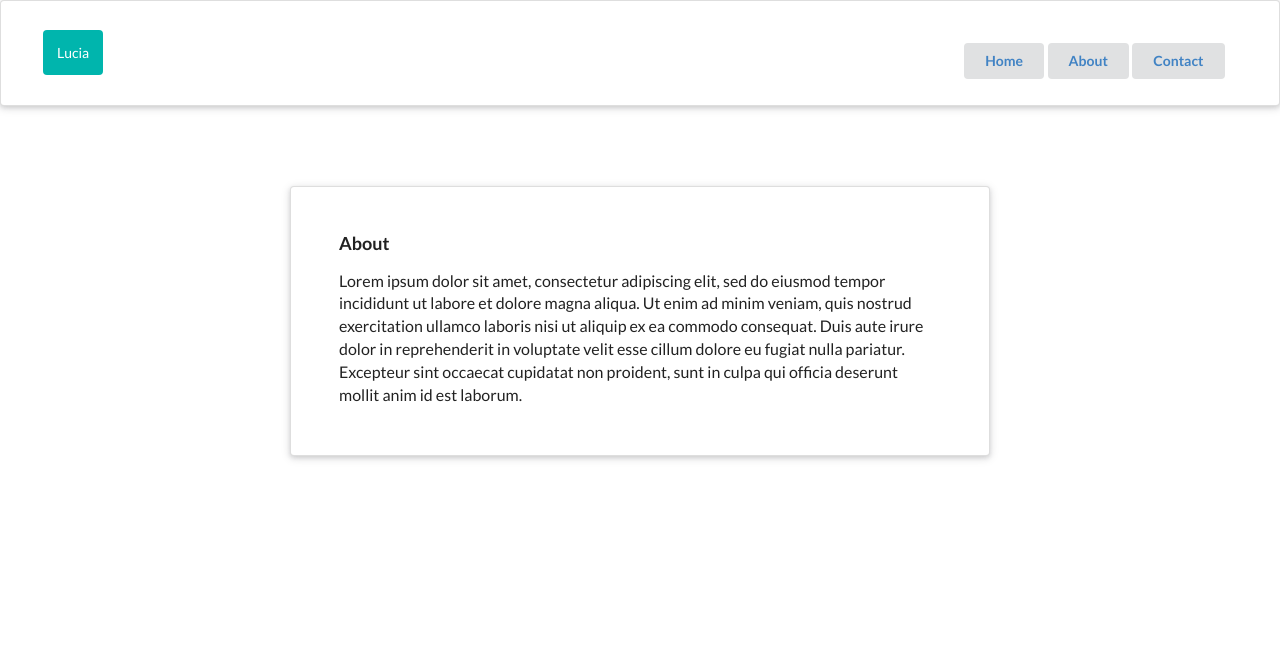
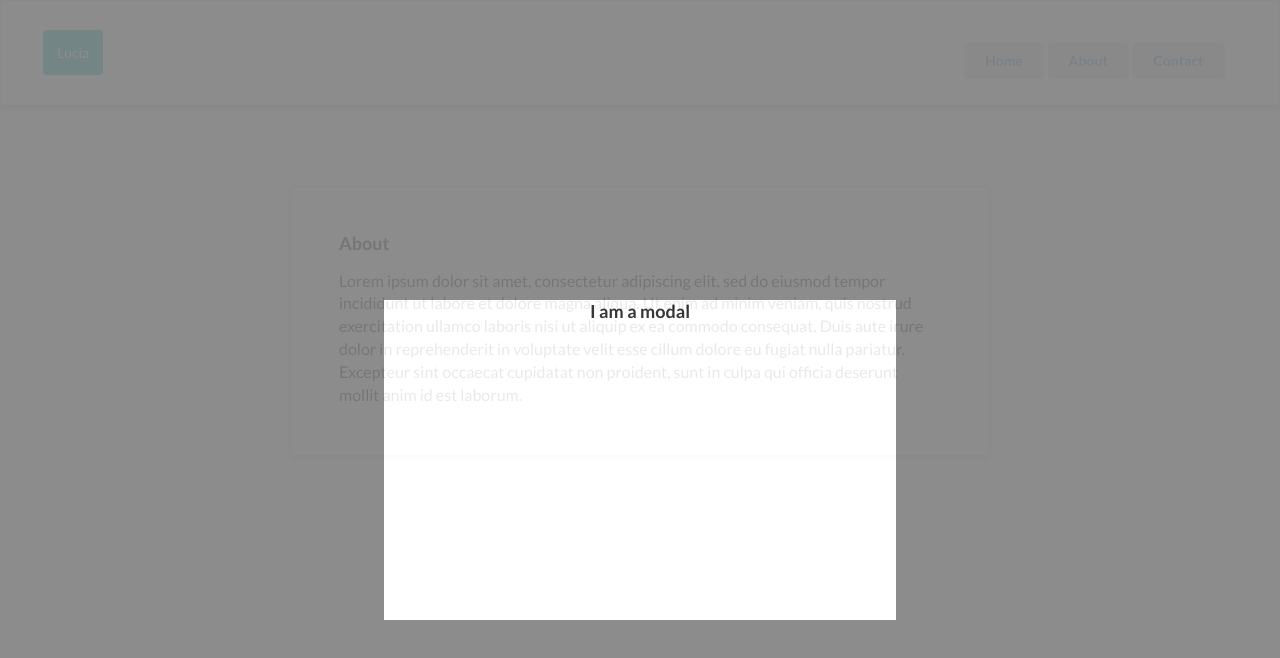
Before and after one commit to LUCIALOPEZAMAYOL/proyecto-react-router, a React (Create React App) app: page /about in a window 1280 px wide. Shown: the top 658 px of the page. Built offline with nearby package versions, Linux system fonts and the light colour scheme.

Commit message:
Proyecto terminado

```diff
--- a/src/components/About.js
+++ b/src/components/About.js
@@ -1,13 +1,21 @@
 import React from "react";
-
+import './Modal.css'
 const About = () => {
     return(
-        <div className="ui raised very padded text container segment"
-        style={{marginTop:'80px'}}
-        >
-            <h3 className="ui header">About</h3>
-            <p>Lorem ipsum dolor sit amet, consectetur adipiscing elit, sed do eiusmod tempor incididunt ut labore et dolore magna aliqua. Ut enim ad minim veniam, quis nostrud exercitation ullamco laboris nisi ut aliquip ex ea commodo consequat. Duis aute irure dolor in reprehenderit in voluptate velit esse cillum dolore eu fugiat nulla pariatur. Excepteur sint occaecat cupidatat non proident, sunt in culpa qui officia deserunt mollit anim id est laborum.</p>
+        <div>
+            <div className="modal">
+                <div className="modal-content">
+                    <h3> I am a modal</h3>
+                </div>
+            </div>
+            <div className="ui raised very padded text container segment"
+            style={{marginTop:'80px'}}
+            >
+                <h3 className="ui header">About</h3>
+                <p>Lorem ipsum dolor sit amet, consectetur adipiscing elit, sed do eiusmod tempor incididunt ut labore et dolore magna aliqua. Ut enim ad minim veniam, quis nostrud exercitation ullamco laboris nisi ut aliquip ex ea commodo consequat. Duis aute irure dolor in reprehenderit in voluptate velit esse cillum dolore eu fugiat nulla pariatur. Excepteur sint occaecat cupidatat non proident, sunt in culpa qui officia deserunt mollit anim id est laborum.</p>
+            </div>
         </div>
+
     )
 };
 
--- /dev/null
+++ b/src/components/Modal.css
@@ -0,0 +1,18 @@
+.modal{
+    height: 100%;
+    width: 100%;
+    position: fixed;
+    background-color: grey;
+    top: 0;
+    left: 0;
+    opacity: .9;
+    z-index: 10;
+}
+
+.modal-content {
+    background-color: white;
+    margin: 300px auto;
+    height: 40%;
+    width: 40%;
+    text-align: center;
+}
--- a/src/components/Navbar.js
+++ b/src/components/Navbar.js
@@ -5,9 +5,9 @@
         <nav className="ui raised very padded segment">
             <Link className="ui teal inverted segment" to="/">Lucia</Link>
             <div className="ui right floated header">
-                <button className="ui button"><Link to="/">Home</Link></button>
+                <button className="ui button"><NavLink to="/">Home</NavLink></button>
                 <button className="ui button"><NavLink to="/about">About</NavLink></button>
-                <button className="ui button"><Link to="/contact">Contact</Link></button>
+                <button className="ui button"><NavLink to="/contact">Contact</NavLink></button>
             </div>
 
         </nav>
```
